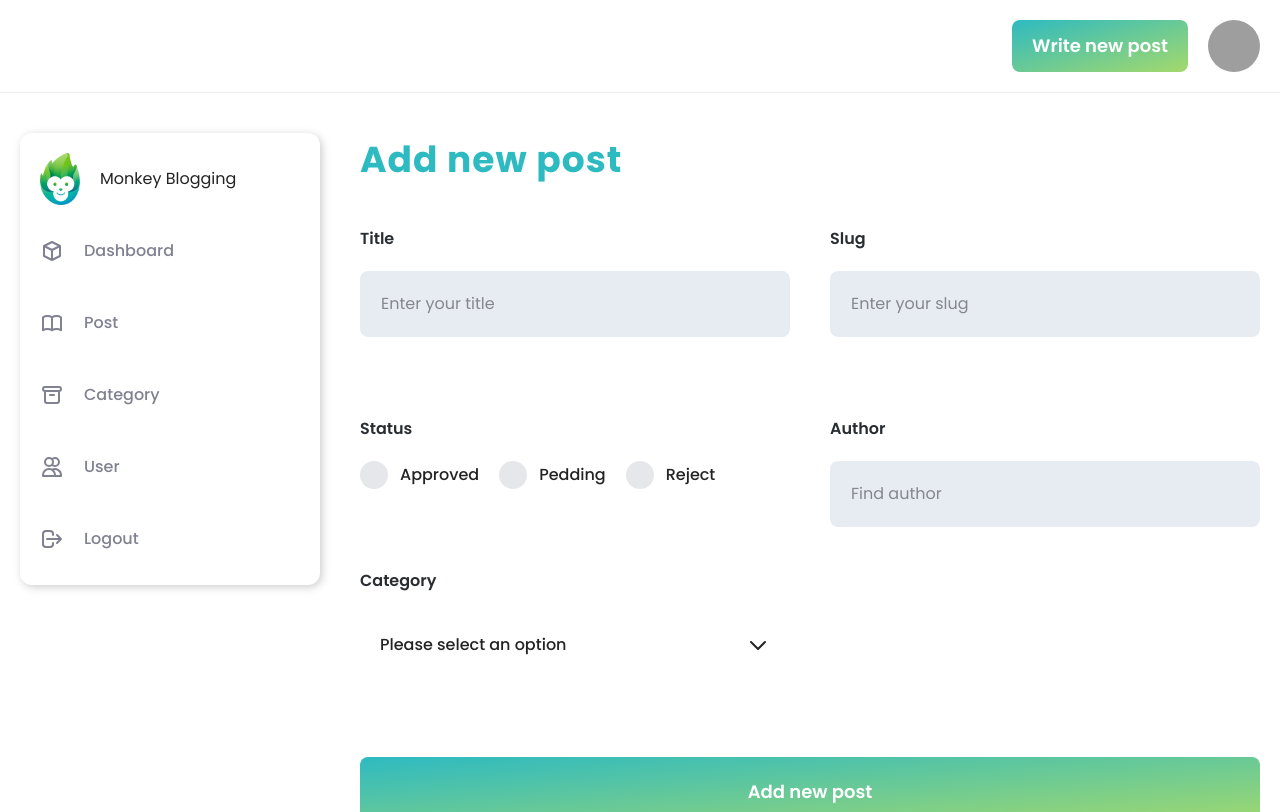
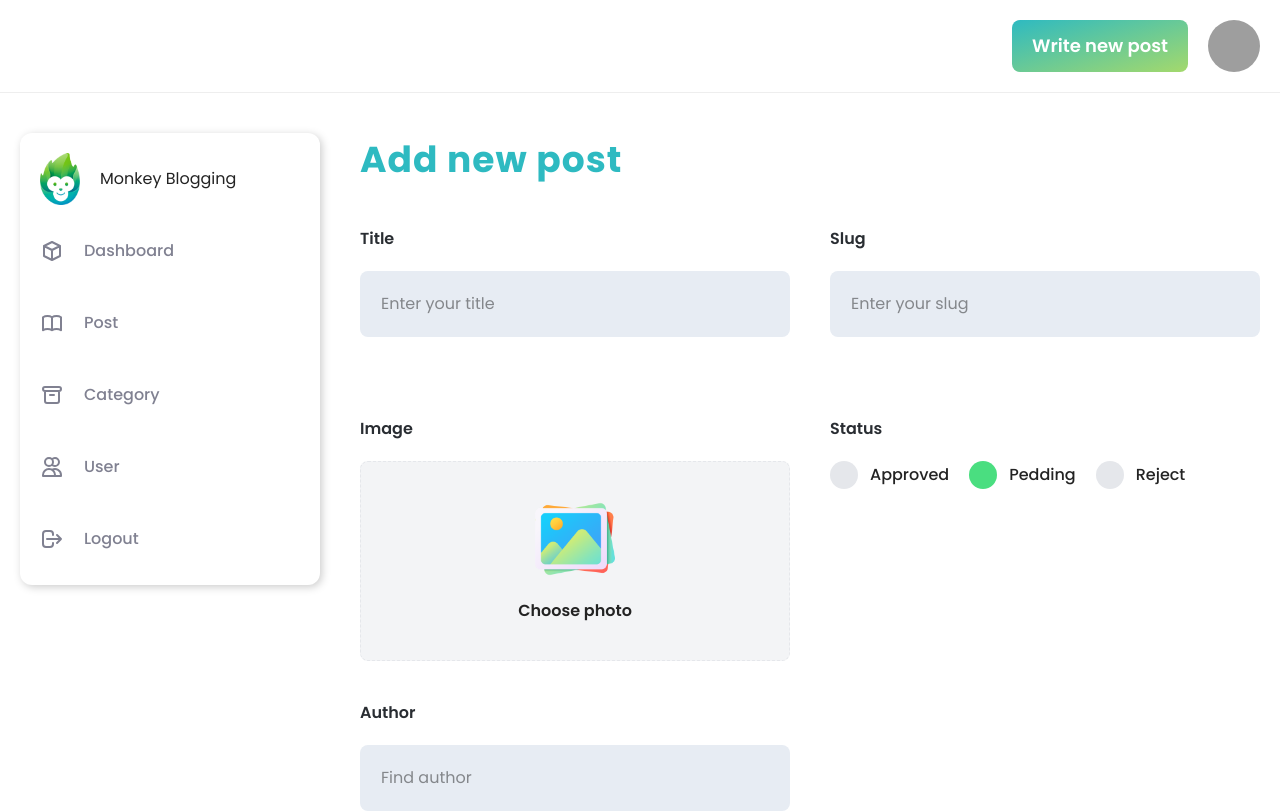
Before and after one commit to dangtienhung/reactjs_monkey-blogging, a React (Create React App) app: page /manage/add-post in a window 1280 px wide. Shown: the top 812 px of the page. Built offline with nearby package versions, Linux system fonts and the light colour scheme; no server answers; grey boxes are pictures that could not be loaded.

Commit message:
add/delete image lên firebase & optimize status

```diff
--- /dev/null
+++ b/src/components/layouts/image/ImageUpload.jsx
@@ -0,0 +1,65 @@
+import React from 'react';
+
+const ImageUpload = (props) => {
+  const {
+    name,
+    className = '',
+    progress = 0,
+    image = '',
+    handleDelete = () => {},
+    ...rest
+  } = props;
+  return (
+    <label
+      className={`group cursor-pointer flex items-center justify-center bg-gray-100 border border-dashed w-full min-h-[200px] rounded-lg ${className} relative overflow-hidden`}
+    >
+      <input type={'file'} name={name} className="hidden-input" onChange={() => {}} {...rest} />
+      {!image && progress === 0 && (
+        <div className="flex flex-col items-center text-center pointer-events-none">
+          <img
+            src="/assets/images/img-upload.png"
+            alt="upload-image"
+            className="max-w-[80px] mb-5"
+          />
+          <p className="font-semibold">Choose photo</p>
+        </div>
+      )}
+      {progress !== 0 && !image && (
+        <div className="loading w-10 h-10 rounded-full animate-spin border-2 border-green-500 border-t-transparent absolute z-10"></div>
+      )}
+      {image && (
+        <>
+          <img src={image} className="w-full h-full object-cover" alt="photo" />
+          <button
+            type="button"
+            className="w-16 h-16 rounded-full bg-white cursor-pointer z-10 absolute flex items-center justify-center text-red-500 opacity-0 invisible transition-all group-hover:opacity-100 group-hover:visible"
+            onClick={handleDelete}
+          >
+            <svg
+              xmlns="http://www.w3.org/2000/svg"
+              fill="none"
+              viewBox="0 0 24 24"
+              strokeWidth={1.5}
+              stroke="currentColor"
+              className="w-6 h-6 text-current"
+            >
+              <path
+                strokeLinecap="round"
+                strokeLinejoin="round"
+                d="M14.74 9l-.346 9m-4.788 0L9.26 9m9.968-3.21c.342.052.682.107 1.022.166m-1.022-.165L18.16 19.673a2.25 2.25 0 01-2.244 2.077H8.084a2.25 2.25 0 01-2.244-2.077L4.772 5.79m14.456 0a48.108 48.108 0 00-3.478-.397m-12 .562c.34-.059.68-.114 1.022-.165m0 0a48.11 48.11 0 013.478-.397m7.5 0v-.916c0-1.18-.91-2.164-2.09-2.201a51.964 51.964 0 00-3.32 0c-1.18.037-2.09 1.022-2.09 2.201v.916m7.5 0a48.667 48.667 0 00-7.5 0"
+              />
+            </svg>
+          </button>
+        </>
+      )}
+      {!image && (
+        <div
+          className="absolute w-10 h-1 bg-green-400 bottom-0 left-0 transition-all image-upload-progress"
+          style={{ width: `${Math.ceil(progress)}%` }}
+        ></div>
+      )}
+    </label>
+  );
+};
+
+export default ImageUpload;
--- a/src/components/layouts/index.js
+++ b/src/components/layouts/index.js
@@ -9,5 +9,6 @@ export { default as Radio } from './checkbox/Radio';
 export { default as Option } from './dropdown/Option';
 export { default as DropDown } from './dropdown/DropDown';
 export { default as Search } from './dropdown/Search';
+export { default as ImageUpload } from './image/ImageUpload';
 
 DropDown.Option = Option;
--- /dev/null
+++ b/src/hooks/useFireBaseImage.jsx
@@ -0,0 +1,96 @@
+import {
+  deleteObject,
+  getDownloadURL,
+  getStorage,
+  ref,
+  uploadBytesResumable,
+} from 'firebase/storage';
+import { useState } from 'react';
+
+export const useFirebaseImage = (getValues, setValue) => {
+  const [progress, setProgress] = useState(0);
+  const [image, setImage] = useState('');
+
+  if (!getValues || !setValue) return;
+
+  const handleUploadImage = (file) => {
+    const storage = getStorage();
+    // Upload file and metadata to the object 'images/mountains.jpg'
+    const storageRef = ref(storage, 'images/' + file.name);
+    const uploadTask = uploadBytesResumable(storageRef, file);
+    // Listen for state changes, errors, and completion of the upload.
+    uploadTask.on(
+      'state_changed',
+      (snapshot) => {
+        // Get task progress, including the number of bytes uploaded and the total number of bytes to be uploaded
+        const progressPercent = (snapshot.bytesTransferred / snapshot.totalBytes) * 100;
+        console.log('Upload is ' + progressPercent + '% done');
+        setProgress(progressPercent);
+        switch (snapshot.state) {
+          case 'paused':
+            console.log('Upload is paused');
+            break;
+          case 'running':
+            console.log('Upload is running');
+            break;
+          default:
+            console.log('Nothing at all!');
+        }
+      },
+      (error) => {
+        // A full list of error codes is available at
+        // https://firebase.google.com/docs/storage/web/handle-errors
+        switch (error.code) {
+          case 'storage/unauthorized':
+            // User doesn't have permission to access the object
+            break;
+          case 'storage/canceled':
+            // User canceled the upload
+            break;
+          case 'storage/unknown':
+            // Unknown error occurred, inspect error.serverResponse
+            break;
+          default:
+            console.log('Nothing at all!');
+        }
+      },
+      () => {
+        // Upload completed successfully, now we can get the download URL
+        getDownloadURL(uploadTask.snapshot.ref).then((downloadURL) => {
+          console.log('File available at', downloadURL);
+          setImage(downloadURL);
+        });
+      }
+    );
+  };
+
+  const handleSelectImage = (e) => {
+    const file = e.target.files[0];
+    console.log('🚀 ~ file: PostAddNew.jsx:87 ~ onSelectImage ~ file', file);
+    if (!file) return;
+    setValue('image_name', file.name);
+    // handleUploadImage(file);
+  };
+
+  /* xóa hình ảnh đã chọn */
+  const handleDelete = () => {
+    const accept = confirm('Are you sure you want to delete?');
+    if (accept) {
+      const storage = getStorage();
+      // Create a reference to the file to delete
+      const imageRef = ref(storage, 'images/' + getValues('image_name'));
+      // Delete the file
+      deleteObject(imageRef)
+        .then(() => {
+          alert('Deleted successfully!');
+          setImage('');
+          setProgress(0);
+        })
+        .catch((error) => {
+          alert('Cannot deleted!');
+        });
+    }
+  };
+
+  return { image, progress, handleSelectImage, handleDelete };
+};
--- a/src/modules/posts/pages/PostAddNew.jsx
+++ b/src/modules/posts/pages/PostAddNew.jsx
@@ -5,26 +5,39 @@ import { Field } from '../../../components/field';
 import { Label } from '../../../components/layouts/label';
 import { Input } from '../../../components/layouts/input';
 import { Button } from '../../../components/button';
-import { Checkbox, DropDown, Option, Radio } from '../../../components/layouts';
+import { DropDown, ImageUpload, Option, Radio } from '../../../components/layouts';
+import slugify from 'slugify';
+import { postStatus } from '../../../utils/constants';
+import { useFirebaseImage } from '../../../hooks/useFireBaseImage';
 
 const PostAddNewStyle = styled.div``;
 
 const PostAddNew = () => {
-  const { handleSubmit, watch, setValue, control } = useForm({
+  const { handleSubmit, watch, setValue, control, getValues } = useForm({
     mode: 'onChange',
     defaultValues: {
-      status: '',
+      title: '',
+      slug: '',
+      status: 2,
       category: '',
     },
   });
   const watchStatus = watch('status');
-  console.log('🚀 ~ file: PostAddNew.jsx:21 ~ PostAddNew ~ watchStatus', watchStatus);
-  const watchCategory = watch('category');
-  console.log('🚀 ~ file: PostAddNew.jsx:22 ~ PostAddNew ~ watchCategory', watchCategory);
+  const handleAddNewPost = async (data) => {
+    const cloneData = { ...data };
+    cloneData.slug = slugify(data.slug || data.title);
+    cloneData.status = Number(data.status);
+    console.log(cloneData);
+  };
+  /* xử lí upload hình ảnh lên firebase */
+  const { image, progress, handleSelectImage, handleDelete } = useFirebaseImage(
+    setValue,
+    getValues
+  );
   return (
     <PostAddNewStyle>
       <h1 className="dashboard-heading">Add new post</h1>
-      <form action="">
+      <form action="" onSubmit={handleSubmit(handleAddNewPost)}>
         <div className="grid grid-cols-2 gap-x-10 mb-10">
           <Field>
             <Label>Title</Label>
@@ -37,29 +50,38 @@ const PostAddNew = () => {
         </div>
         <div className="grid grid-cols-2 gap-x-10 mb-10">
           <Field>
+            <Label htmlFor="image">Image</Label>
+            <ImageUpload
+              onChange={handleSelectImage}
+              handleDelete={handleDelete}
+              progress={progress}
+              image={image}
+            />
+          </Field>
+          <Field>
             <Label>Status</Label>
             <div className="flex items-center gap-x-5">
               <Radio
                 name={'status'}
                 control={control}
-                checked={watchStatus === 'approved'}
-                value="approved"
+                checked={Number(watchStatus) === postStatus.APPROVED}
+                value={postStatus.APPROVED}
               >
                 Approved
               </Radio>
               <Radio
                 name={'status'}
                 control={control}
-                value="pending"
-                checked={watchStatus === 'pending'}
+                checked={Number(watchStatus) === postStatus.PENDING}
+                value={postStatus.PENDING}
               >
                 Pedding
               </Radio>
               <Radio
                 name={'status'}
                 control={control}
-                value="reject"
-                checked={watchStatus === 'reject'}
+                checked={Number(watchStatus) === postStatus.REJECTED}
+                value={postStatus.REJECTED}
               >
                 Reject
               </Radio>
--- a/src/utils/constants.js
+++ b/src/utils/constants.js
@@ -10,3 +10,9 @@ export const theme = {
   gray23: '#232323',
   gray80: '#808191',
 };
+
+export const postStatus = {
+  APPROVED: 1,
+  PENDING: 2,
+  REJECTED: 3,
+};
```
Also changed, not shown: public/assets/images/img-upload.png (added), 1 other file (tests, documents, lock files or other folders).
